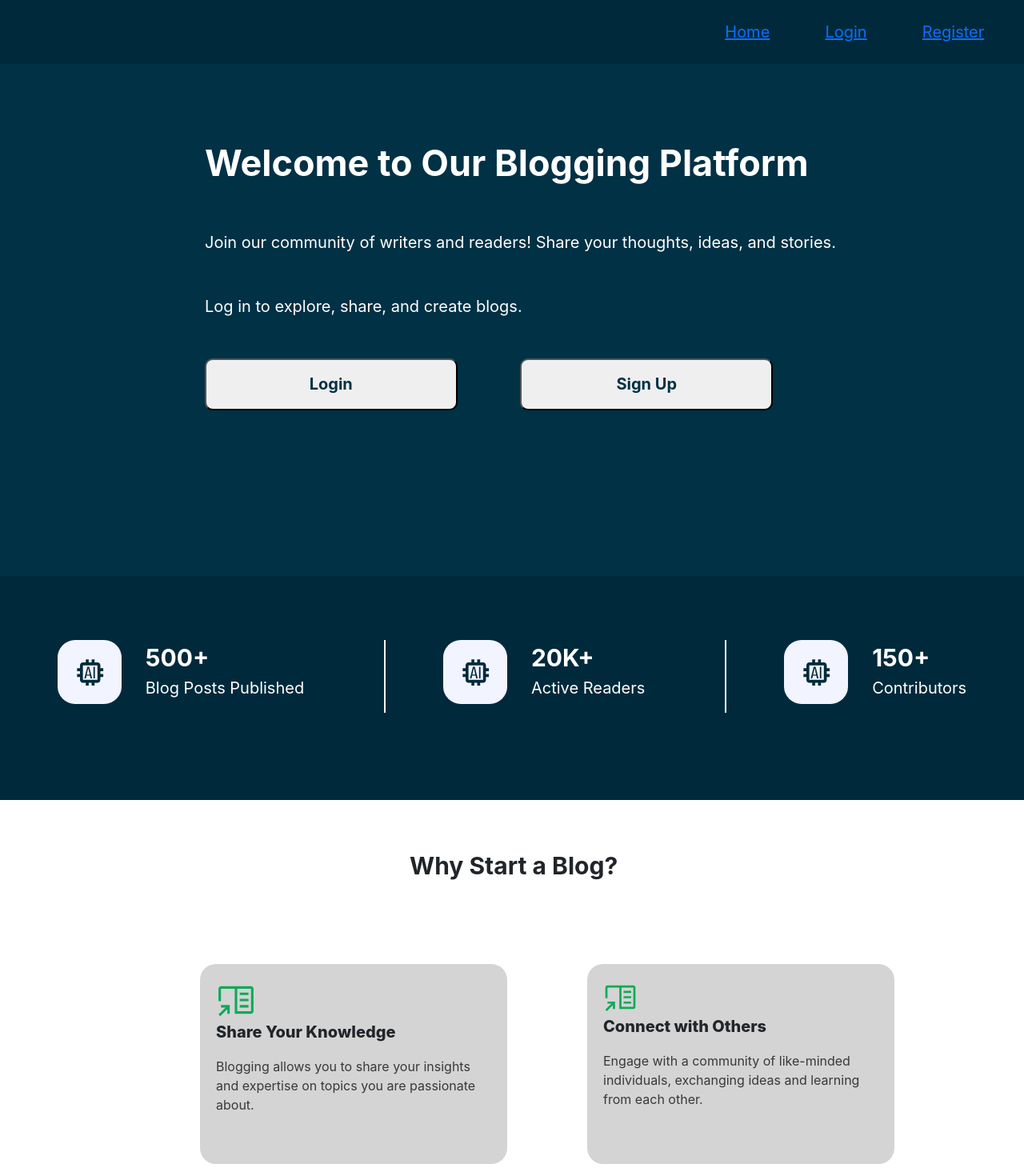
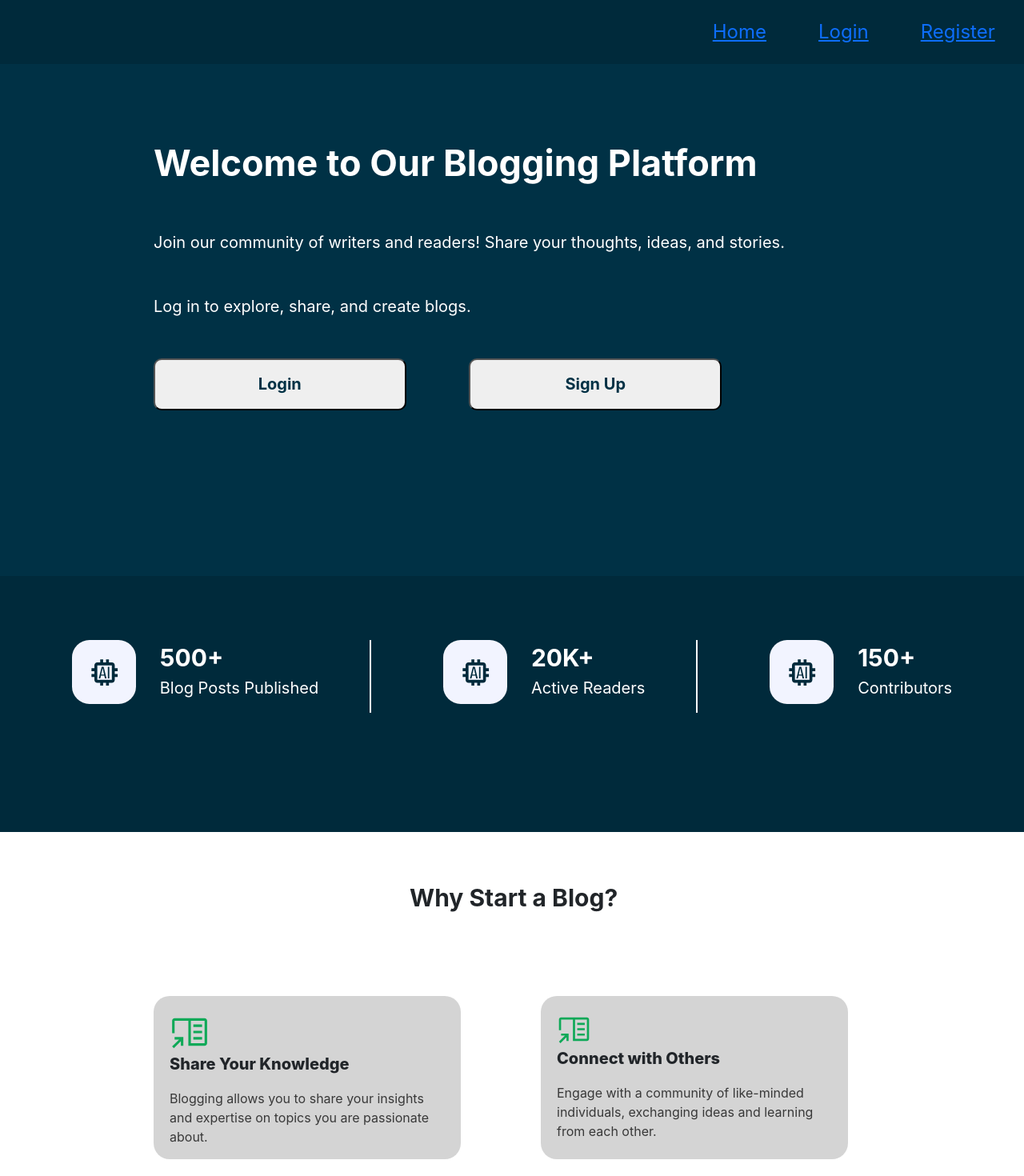
Before and after one commit to apoorvshaswat/Blogging-Platform, a React (Create React App) app in the folder react/: page / in a window 1280 px wide. Shown: the top 1470 px of the page at 80% size. Built offline with nearby package versions, Linux system fonts and the light colour scheme; no server answers.

Commit message:
Update App.css with styling changes

```diff
--- a/react/src/App.css
+++ b/react/src/App.css
@@ -19,7 +19,6 @@ body {
 
 .header {
   background-color: #f8f9fa;
-  padding: 10px;
 }
 
 .nav-links {
@@ -28,14 +27,14 @@ body {
 }
 
 .nav-links li {
-  margin-right: 20px;
+  margin-right: 1vw;
 }
 
 .nav-link {
   color: #007bff;
   text-decoration: none;
-  font-size: 20px;
-  border-bottom: 2px solid #007bff;
+  font-size: 1rem;
+  /* border-bottom: 2px solid #007bff; */
   padding-bottom: 5px;
 }
 
@@ -46,19 +45,19 @@ body {
   justify-content: flex-end;
   background-color: #002a3b;
   height: 10vh;
-  width: 100%;
+  width: 100vw;
   padding: 1.25rem 2.5rem;
   overflow-x: hidden;
   margin: 0;
   padding: 0;
   padding-right: 10%;
-  min-width: 374px;
+  /* min-width: 374px; */
 }
 
 .nav-links {
   display: flex;
   gap: 20%;
-  font-size: 1.25rem;
+  font-size: 1.5rem;
   list-style-type: none;
   padding-right: 5%;
   margin: 0;
@@ -75,11 +74,14 @@ body {
   height: auto;
   margin: 0;
   padding: 5%;
+  margin-top: 10%;
+  margin-bottom: 10%;
 }
 
 .create-blog-bg {
   background-color: #003145;
-  height: 100vh;
+  height: auto;
+  min-height: 100vh;
   width: 100vw;
   margin: 0;
   padding: 0;
@@ -145,11 +147,13 @@ body {
 .main {
   background: #003145;
   width: 100%;
-  height: 80vh;
+  min-height: 80vh;
+  height: auto;
   color: white;
   display: flex;
   flex-direction: row;
-  padding-bottom: 10vh;
+  padding-bottom: 20vh;
+
 }
 
 .main_home {
@@ -169,7 +173,7 @@ body {
   gap: 50px;
   height: 400px;
   padding-top: 90px;
-  padding-left: 20%;
+  padding-left: 15vw;
 
   padding-bottom: 10vh;
 }
@@ -196,7 +200,7 @@ body {
 
 .achievements {
   width: 100%;
-  height: 35vh;
+  height: 40vh;
   background: #002a3b;
 }
 
@@ -214,7 +218,8 @@ body {
 .achievements1,
 .achievements2 {
   border-right: 2px solid white;
-  padding-right: 100px;
+  padding-right: 5vw;
+
 }
 
 .achievements1 img,
@@ -255,10 +260,11 @@ body {
   width: 100%;
   height: 593px;
   margin-top: 100px;
-  margin-left: 250px;
+  margin-left: 15%;
   display: flex;
   flex-wrap: wrap;
   gap: 100px;
+  padding-bottom: 10%;
 }
 
 .why_main b {
@@ -313,7 +319,7 @@ body {
 .explore_text {
   color: white;
   font-size: 30px;
-  padding-left: 600px;
+  padding-left: 45%;
 }
 
 .blog_main {
@@ -373,7 +379,7 @@ body {
   height: auto;
   font-size: 30px;
   border-bottom: 1px solid gray;
-  padding-left: 100px;
+  padding-left: 5%;
   display: flex;
   align-items: flex-end;
 }
@@ -387,9 +393,9 @@ body {
 
 .blog1_main_overview {
   height: auto;
-  width: 1419px;
+  width: 100vw;
   font-size: 20px;
-  padding-left: 100px;
+  padding-left: 5%;
   padding-top: 20px;
 }
 
```
